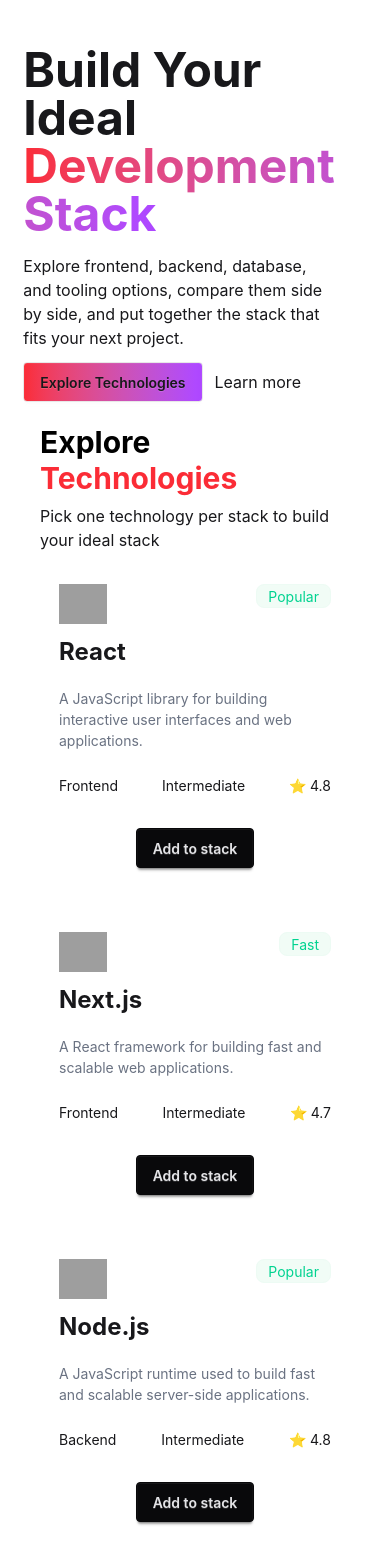
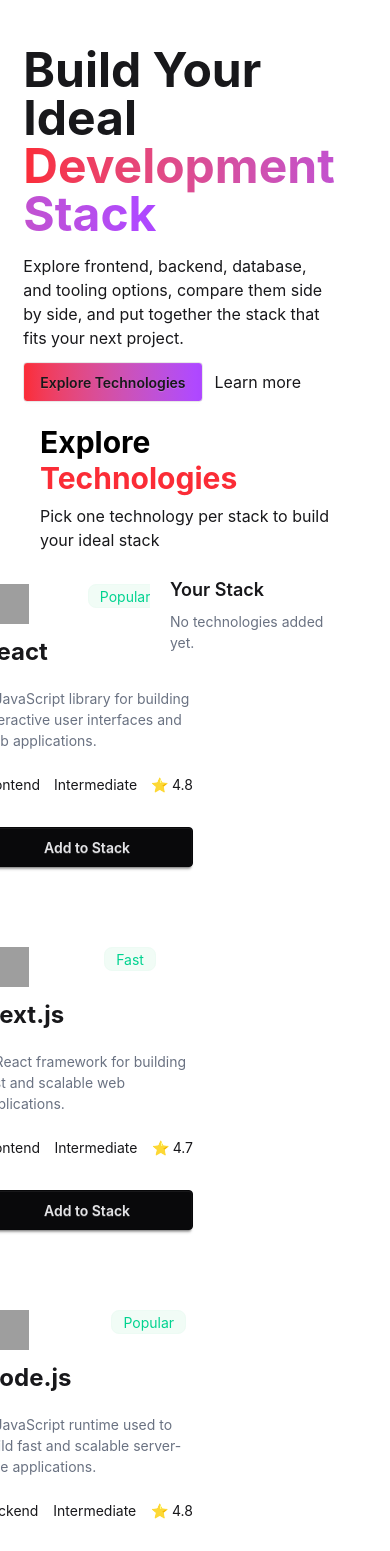
Before and after one commit to sadiaalam200023/Assignment5_PH, a React (Vite) app: page / in a window 390 px wide. Shown: the top 1551 px of the page. Built offline with nearby package versions, Linux system fonts and the light colour scheme; grey boxes are pictures that could not be loaded.

Commit message:
spacing fixes , your stack card

```diff
--- a/src/Tech.tsx
+++ b/src/Tech.tsx
@@ -1,7 +1,9 @@
 
-import { use } from "react";
+import { use, useState } from "react";
 import type { Itech } from "./techtype";
 import Techavail from "./TechAvail";
+import SelectedTech from "./selectedTech";
+
 
 
 interface TechProp {
@@ -10,13 +12,52 @@
 
 const Tech = ({ techPromise }: TechProp) => {
 
+
     const tech = use(techPromise);
+    const [isAdded, setIsAdded] = useState<Itech[]>([]);;
+    return (
+        // <div>
+        //    <h2 className="px-10 mb-2"><span className="text-black font-bold text-3xl">Explore </span><span className="font-bold text-3xl text-red-500">Technologies</span></h2>
+        //    <p className="px-10">Pick one technology per stack to build your ideal stack</p>
+        //    <Techavail tech = {tech} isAdded={isAdded} setIsAdded={setIsAdded}/>
+        // </div>
+        <div>
+            <h2 className="px-10 mb-2">
+                <span className="text-black font-bold text-3xl">
+                    Explore{" "}
+                </span>
 
-    return (
-        <div>
-           <h2 className="px-10 mb-2"><span className="text-black font-bold text-3xl">Explore </span><span className="font-bold text-3xl text-red-500">Technologies</span></h2>
-           <p className="px-10">Pick one technology per stack to build your ideal stack</p>
-           <Techavail tech = {tech}/>
+                <span className="font-bold text-3xl text-red-500">
+                    Technologies
+                </span>
+            </h2>
+
+            <p className="px-10">
+                Pick one technology per stack to build your ideal stack
+            </p>
+
+
+            <div className="flex gap-4  ">
+
+
+                <div className="flex-1 min-w-0 pl-10">
+                    <Techavail
+                        tech={tech}
+                        isAdded={isAdded}
+                        setIsAdded={setIsAdded}
+                    />
+                </div>
+
+
+                <div className="w-60 shrink">
+                    <SelectedTech
+                     isAdded={isAdded}
+        setIsAdded={setIsAdded}
+                    />
+                </div>
+
+            </div>
+
         </div>
     );
 };
--- a/src/TechAvail.tsx
+++ b/src/TechAvail.tsx
@@ -1,13 +1,26 @@
 
 import type { Itech } from "./techtype";
 import TechCard from "./TechCard";
-
-const Techavail = ({ tech }: { tech: Itech[] }) => {
+interface TechavailProps {
+    tech: Itech[];
+    isAdded: Itech[];
+    setIsAdded: React.Dispatch<React.SetStateAction<Itech[]>>;
+}
+const Techavail = ({
+    tech,
+    isAdded,
+    setIsAdded
+}: TechavailProps) => {
     return (
-        <div className="grid grid-cols-1 md:grid-cols-2 lg:grid-cols-3 gap-4 gap-y-4 px-10 mt-2 mb-2 justify-items-center">
+        <div className="grid grid-cols-1 md:grid-cols-2 lg:grid-cols-3 gap-20 gap-y-8 px-10 mt-2 mb-2 justify-items-center">
 
             {tech.map((tech: Itech, ind: number) => {
-                return <TechCard key={ind} tech={tech} />;
+                return <TechCard
+    key={tech.id}
+    tech={tech}
+    isAdded={isAdded}
+    setIsAdded={setIsAdded}
+/>;
             })}
         </div>
     );
--- a/src/TechCard.tsx
+++ b/src/TechCard.tsx
@@ -1,13 +1,24 @@
+
 
 import type { Itech } from './techtype';
+interface TechavailProps {
+    tech: Itech;
+    isAdded: Itech[];
+    setIsAdded: React.Dispatch<React.SetStateAction<Itech[]>>;
+}
+const TechCard = ({
+     tech,
+    isAdded,
+    setIsAdded
+}: TechavailProps) => {
 
-const TechCard = ({tech} : {tech:Itech}) => {
+     const alreadyAdded = isAdded.some(item => item.id === tech.id);
     return (
-        <div className="card w-80 bg-base-100">
+        <div className="card w-65 bg-base-100">
     <div className="card-body">
 
 
-        <div className="flex justify-between items-start">
+        <div className="flex items-start gap-10">
 
             <div>
                 <img
@@ -35,14 +46,14 @@
 
         <div className="flex justify-between items-center mt-4">
 
-            <span className="">
+            <span className="text-sm">
                 {tech.category}
             </span>
-             <span className="">
+             <span className="text-sm">
                 {tech.difficulty}
             </span>
 
-            <span>
+            <span className='text-sm'>
                 ⭐ {tech.rating}
             </span>
 
@@ -51,11 +62,21 @@
         </div>
 
 
-        <div className="flex justify-center mt-6">
-          <button className="btn btn-neutral">
-            Add to stack
-          </button>
-        </div>
+       <div className="flex justify-center mt-6">
+    <button
+        onClick={() => {
+            if (alreadyAdded) {
+                alert("This technology is already in your stack!");
+                return;
+            }
+
+            setIsAdded([...isAdded, tech]);
+        }}
+        className="btn btn-neutral w-full"
+    >
+        {alreadyAdded? "✓ Added to Stack" : "Add to Stack"}
+    </button>
+</div>
       </div>
     </div>
   );
--- a/src/selectedTech.tsx
+++ b/src/selectedTech.tsx
@@ -1,11 +1,76 @@
 import React from 'react';
 
-const selectedTech = () => {
+
+import type { Itech } from "./techtype";
+
+interface SelectedTechProps {
+    isAdded: Itech[];
+    setIsAdded: React.Dispatch<React.SetStateAction<Itech[]>>;
+}
+
+const SelectedTech = ({
+    isAdded,
+    setIsAdded
+}: SelectedTechProps) => {
+
     return (
-        <div>
+        <div className="card bg-base-100 w-50 px-5">
+            <div className="card-body pr-0 pl-0">
 
+                <h2 className="card-title">
+                    Your Stack
+                </h2>
+
+                {isAdded.length === 0 ? (
+                    <p className="text-gray-500">
+                        No technologies added yet.
+                    </p>
+                ) : (
+                    <div>
+                        {isAdded.map((tech) => (
+                            <div
+                                key={tech.id}
+                                className="flex items-center gap-3 border rounded-lg p-2"
+                            >
+
+                                <img
+                                    src={tech.icon}
+                                    alt={tech.name}
+                                    className="w-8 h-5"
+                                />
+
+                                <div className="flex flex-col">
+
+        <h3 className="text-sm font-bold">
+            {tech.name}
+        </h3>
+        <p className="text-xs text-gray-500">
+            {tech.category}
+        </p>
+    </div>
+
+
+
+                                <button
+    className="btn btn-xs btn-circle btn-ghost pr-0"
+    onClick={() => {
+        setIsAdded(
+            isAdded.filter(
+                item => item.id !== tech.id
+            )
+        );
+    }}
+>
+    ✕
+</button>
+                            </div>
+                        ))}
+                    </div>
+                )}
+
+            </div>
         </div>
     );
 };
 
-export default selectedTech;
+export default SelectedTech;
```
